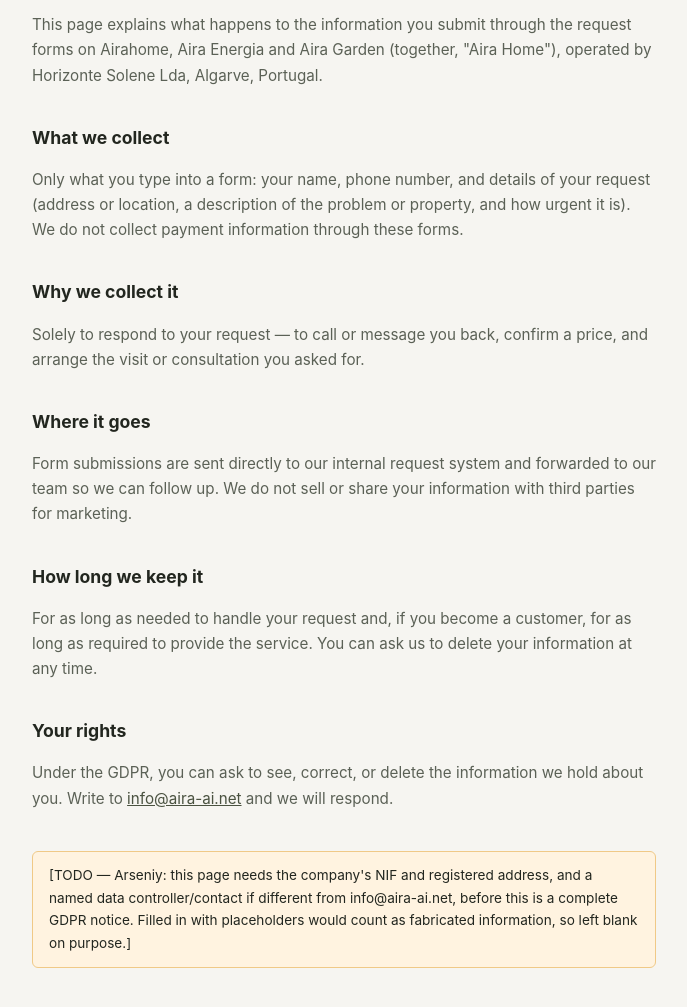
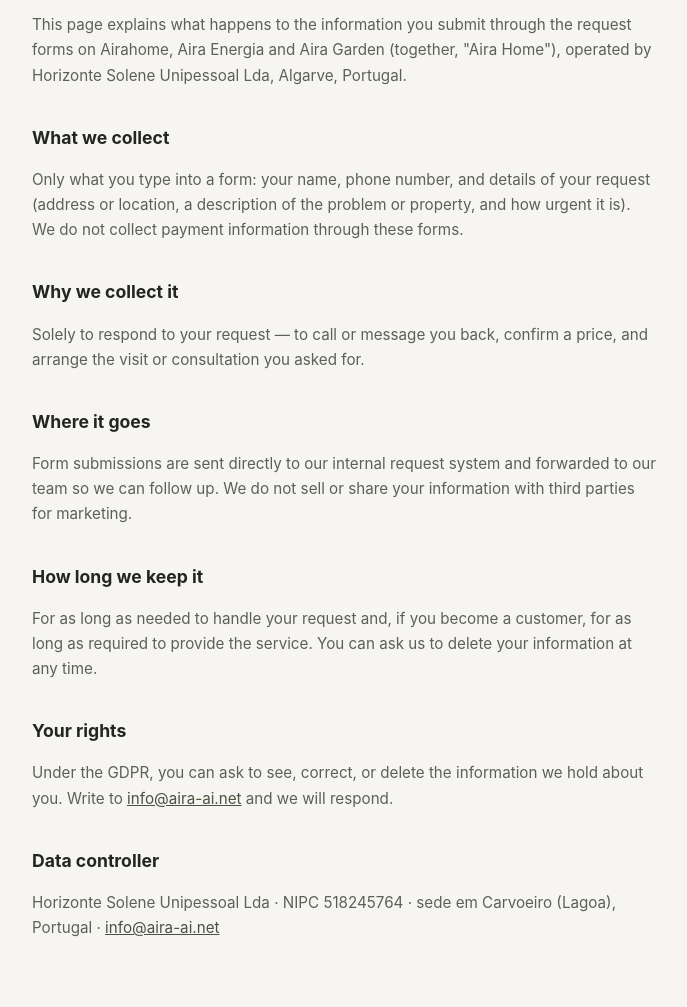
Before and after one commit to arseniy039-glitch/aira, a website: page home/privacy.html in a window 1280 px wide. Shown: the part 191-1198 px from the top of the page, without its empty margins (296-983 px from the left). Drawn offline with Linux system fonts and the light colour scheme.

Commit message:
fix(texts-b): privacy.html — replace TODO with real NIPC/address; Unipessoal
Co-Authored-By: Claude Sonnet 4.6 <noreply@anthropic.com>

```diff
--- a/home/privacy.html
+++ b/home/privacy.html
@@ -16,15 +16,13 @@ h1{font-size:1.8rem;margin-bottom:0.5rem;}
 h2{font-size:1.1rem;margin-top:2.2rem;margin-bottom:0.6rem;}
 p,li{color:var(--ink-dim);font-size:0.95rem;}
 a{color:var(--accent);}
-.back{display:inline-block;margin-bottom:2rem;font-size:0.85rem;color:var(--accent);text-decoration:none;}
-.todo{background:#fff3e0;border:1px solid #f0c987;border-radius:6px;padding:0.8rem 1rem;font-size:0.85rem;margin-top:2.5rem;}
-</style>
+.back{display:inline-block;margin-bottom:2rem;font-size:0.85rem;color:var(--accent);text-decoration:none;}</style>
 </head>
 <body>
 <main>
   <a class="back" href="./">← Aira Home</a>
   <h1>Privacy policy</h1>
-  <p>This page explains what happens to the information you submit through the request forms on Airahome, Aira Energia and Aira Garden (together, "Aira Home"), operated by Horizonte Solene Lda, Algarve, Portugal.</p>
+  <p>This page explains what happens to the information you submit through the request forms on Airahome, Aira Energia and Aira Garden (together, "Aira Home"), operated by Horizonte Solene Unipessoal Lda, Algarve, Portugal.</p>
 
   <h2>What we collect</h2>
   <p>Only what you type into a form: your name, phone number, and details of your request (address or location, a description of the problem or property, and how urgent it is). We do not collect payment information through these forms.</p>
@@ -41,9 +39,8 @@ a{color:var(--accent);}
   <h2>Your rights</h2>
   <p>Under the GDPR, you can ask to see, correct, or delete the information we hold about you. Write to <a href="mailto:info@aira-ai.net">info@aira-ai.net</a> and we will respond.</p>
 
-  <div class="todo">
-    [TODO — Arseniy: this page needs the company's NIF and registered address, and a named data controller/contact if different from info@aira-ai.net, before this is a complete GDPR notice. Filled in with placeholders would count as fabricated information, so left blank on purpose.]
-  </div>
+  <h2>Data controller</h2>
+  <p>Horizonte Solene Unipessoal Lda · NIPC 518245764 · sede em Carvoeiro (Lagoa), Portugal · <a href="mailto:info@aira-ai.net">info@aira-ai.net</a></p>
 </main>
 </body>
 </html>
```
